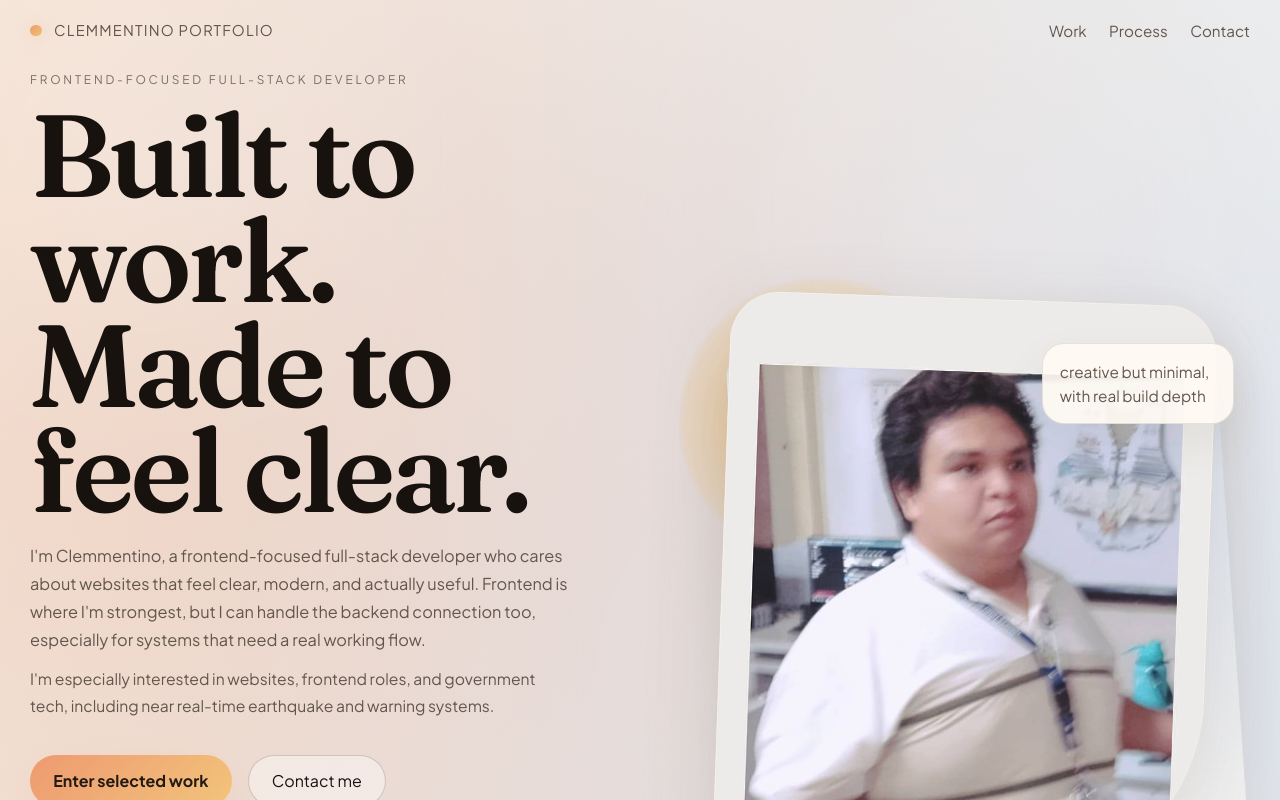
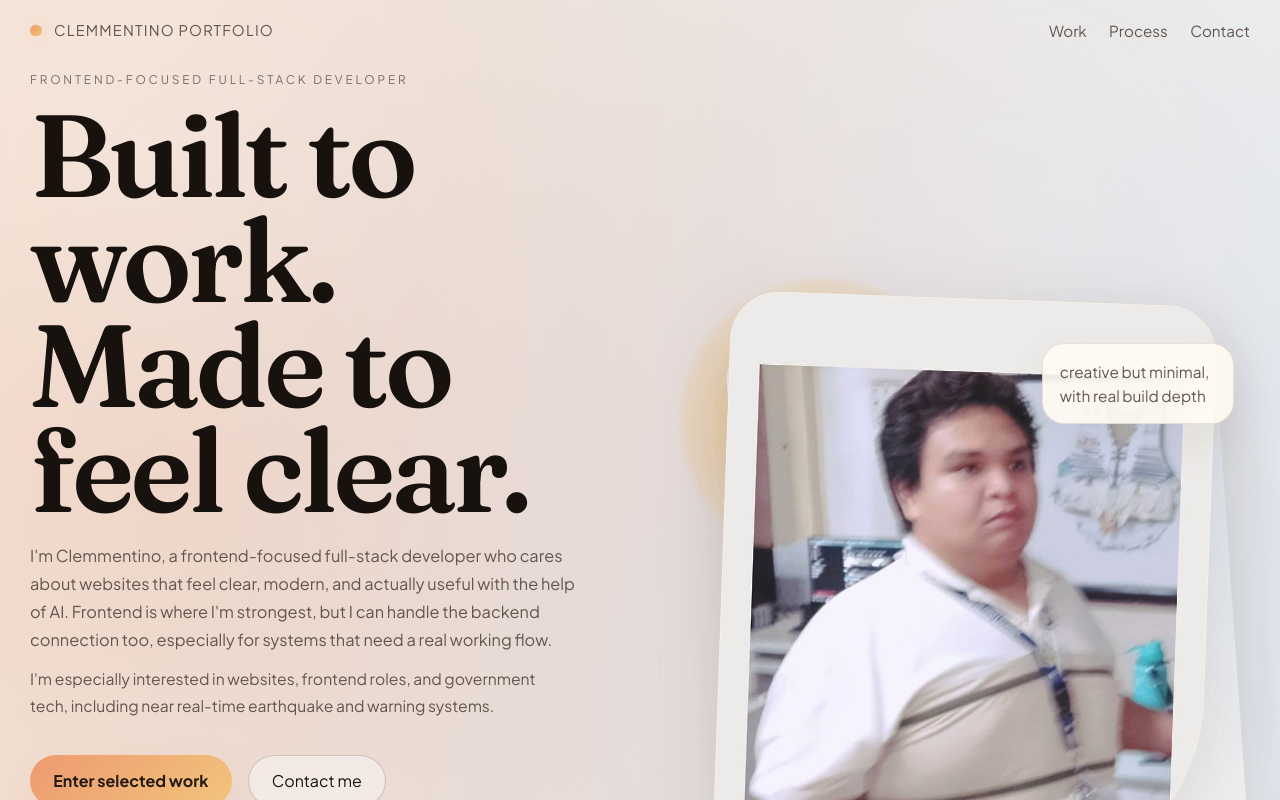
Before and after one commit to Clemmentino/Clemmentino-Portfolio, a Next.js app: page / in a window 1280 px wide. Shown: the top 800 px of the page. Built offline with nearby package versions, Linux system fonts and the light colour scheme.

Commit message:
Update portfolio-experience.jsx

```diff
--- a/components/portfolio-experience.jsx
+++ b/components/portfolio-experience.jsx
@@ -169,7 +169,7 @@ export default function PortfolioExperience() {
             <h1>Built to work. Made to feel clear.</h1>
             <p className="lede">
               I'm Clemmentino, a frontend-focused full-stack developer who cares
-              about websites that feel clear, modern, and actually useful.
+              about websites that feel clear, modern, and actually useful with the help of AI.
               Frontend is where I'm strongest, but I can handle the backend
               connection too, especially for systems that need a real working
               flow.
```
